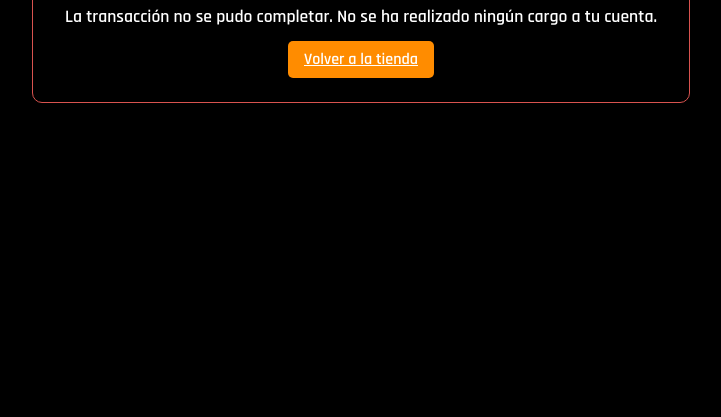
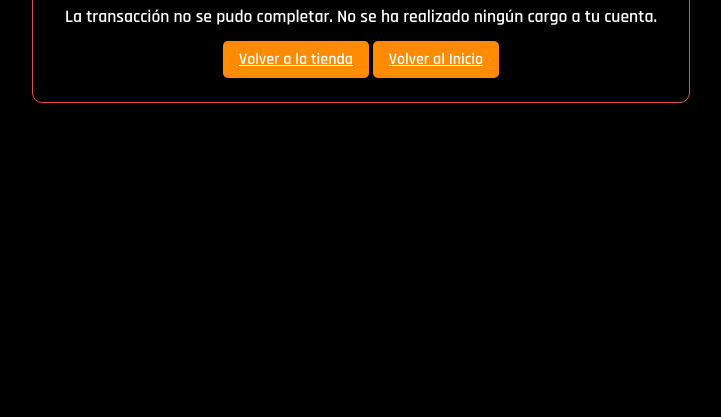
Before and after one commit to creativosrpurl/Creativosrp.githun.io, a plain HTML site: page pago-fallido.html in a window 1280 px wide. Shown: the part 447-864 px from the top of the page, without its empty margins (279-1000 px from the left). Drawn offline with Linux system fonts and the light colour scheme.

Commit message:
Update pago-fallido.html

```diff
--- a/pago-fallido.html
+++ b/pago-fallido.html
@@ -32,7 +32,7 @@
     }
     .receipt-table {
       width: 100%;
-      margin-top: 2rem;
+      margin-top: 1.5rem; /* Reducido */
       text-align: left;
       border-collapse: collapse;
     }
@@ -70,7 +70,10 @@
         </tbody>
       </table>
 
-      <a href="index.html" class="gta-boton" style="margin-top: 2rem;">Volver a la tienda</a>
+      <div class="gta-button-group">
+        <a href="index.html#tienda" class="gta-boton">Volver a la tienda</a>
+        <a href="index.html" class="gta-boton">Volver al Inicio</a>
+      </div>
     </div>
   </main>
 
```
